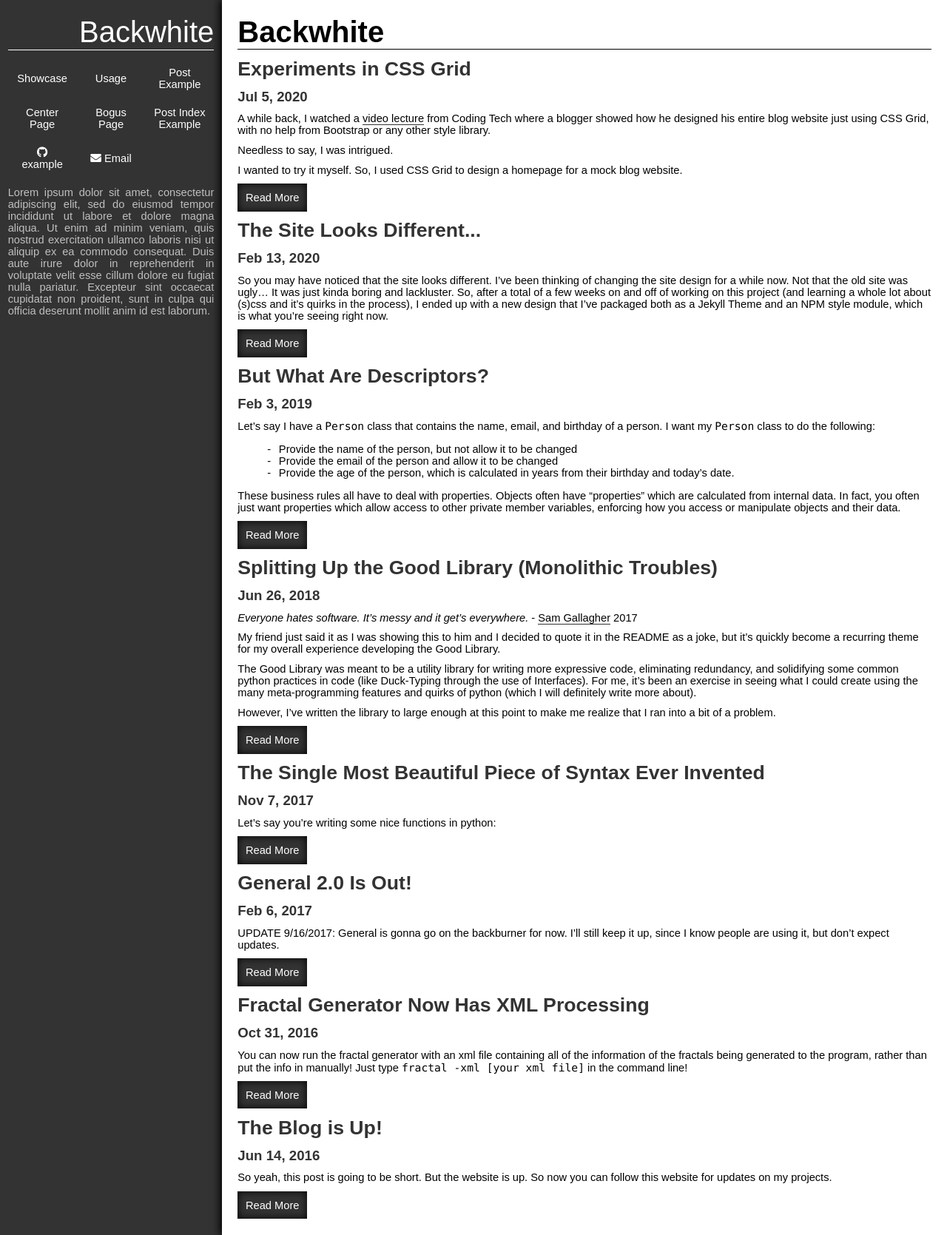
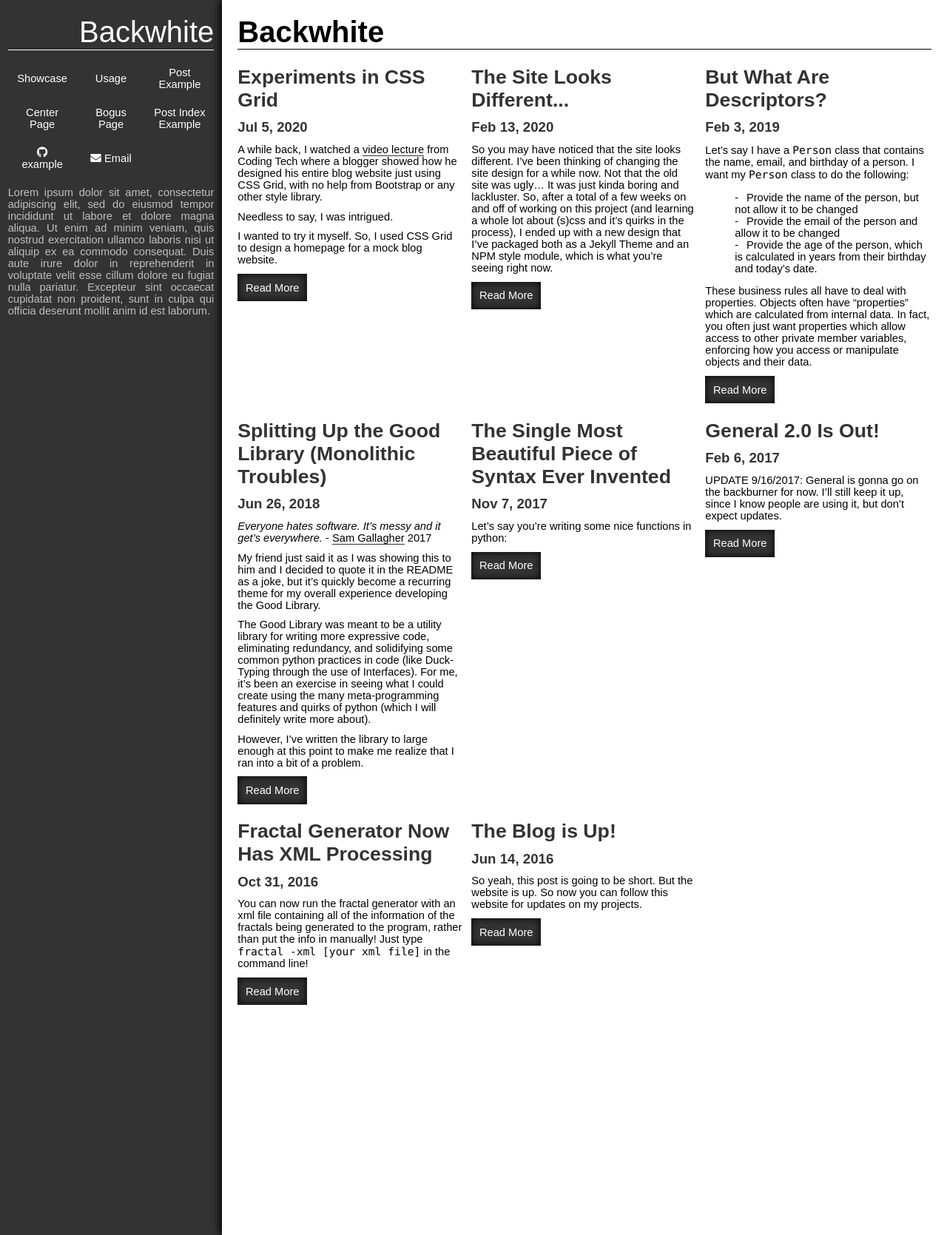
Before and after one commit to andydevs/jekyll-theme-backwhite, a Jekyll site: the page built from post-index-example.html, in a window 1280 px wide. Shown: the whole page at 74% size. Built offline with Jekyll 4.4.1, drawn with Linux system fonts in a browser that asks for light colours.

Commit message:
Added post grid

```diff
--- a/_sass/jekyll-theme-backwhite.scss
+++ b/_sass/jekyll-theme-backwhite.scss
@@ -13,3 +13,4 @@ $fa-font-path: "/assets/fonts";
 @import "jekyll-theme-backwhite/form";
 @import "jekyll-theme-backwhite/misc";
 @import "jekyll-theme-backwhite/syntax-highlighting";
+@import "jekyll-theme-backwhite/post-index";
--- a/_sass/jekyll-theme-backwhite/_post-index.scss
+++ b/_sass/jekyll-theme-backwhite/_post-index.scss
@@ -0,0 +1,5 @@
+.bw-post-grid {
+    display: grid;
+    grid-template-columns: repeat(3, 1fr);
+    column-gap: $spacing-unit;
+}
```
Also changed, not shown: TODO.md (+2 -2 lines).
